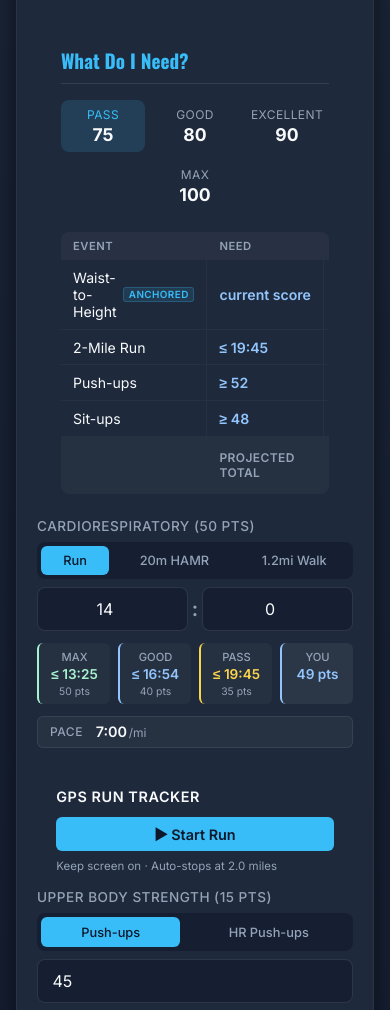
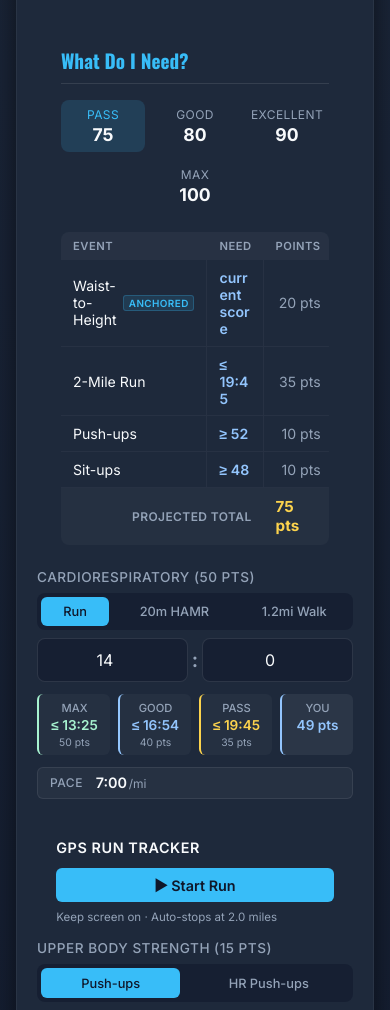
Before and after one commit to hayniec/af-pfra-app, a React (Vite) app: page / in a window 390 px wide. Shown: the part 828-1838 px from the top of the page. Built offline with nearby package versions, Linux system fonts and the light colour scheme.

Commit message:
fix: resolve gradle build deprecation warnings in build.gradle and fix GoalLookup table layout on mobile

```diff
--- a/src/components/GoalLookup.tsx
+++ b/src/components/GoalLookup.tsx
@@ -186,7 +186,6 @@ export function GoalLookup({
 
         {/* Total */}
         <div className="goal-total-row">
-          <span></span>
           <span className="goal-total-label">Projected Total</span>
           <span className={`goal-total-pts ${!impossible && totalPts >= 75 ? 'highlight-min' : 'score-fail'}`}>
             {impossible ? 'N/A' : `${totalPts} pts`}
--- a/src/index.css
+++ b/src/index.css
@@ -401,6 +401,17 @@ option {
   .goal-total-pts {
     font-size: 0.85rem;
   }
+
+  .goal-lookup {
+    padding: 0.75rem 0;
+    background: transparent;
+    border: none;
+    margin-top: 1rem;
+  }
+
+  .goal-table {
+    grid-template-columns: 1.2fr 1fr 0.8fr;
+  }
 }
 
 /* Phone — 400px and below */
@@ -776,7 +787,8 @@ option {
 
 .goal-val {
   font-weight: 600;
-  white-space: nowrap;
+  white-space: normal;
+  word-break: break-word;
 }
 
 .goal-pts {
@@ -809,6 +821,7 @@ option {
 }
 
 .goal-total-label {
+  grid-column: span 2;
   font-size: 0.75rem;
   font-weight: 600;
   text-transform: uppercase;
```
Also changed, not shown: 1 other file (tests, documents, lock files or other folders).
